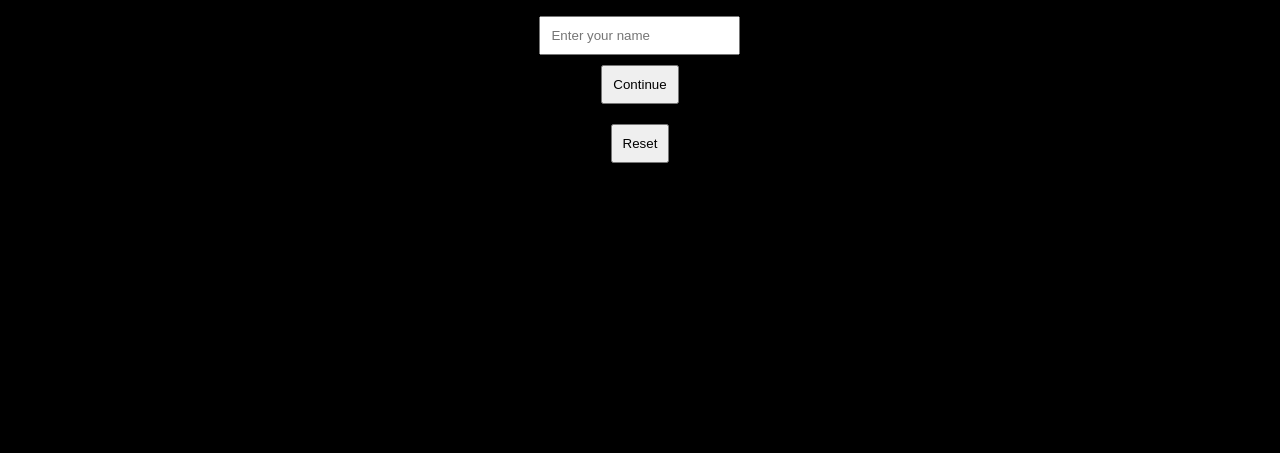
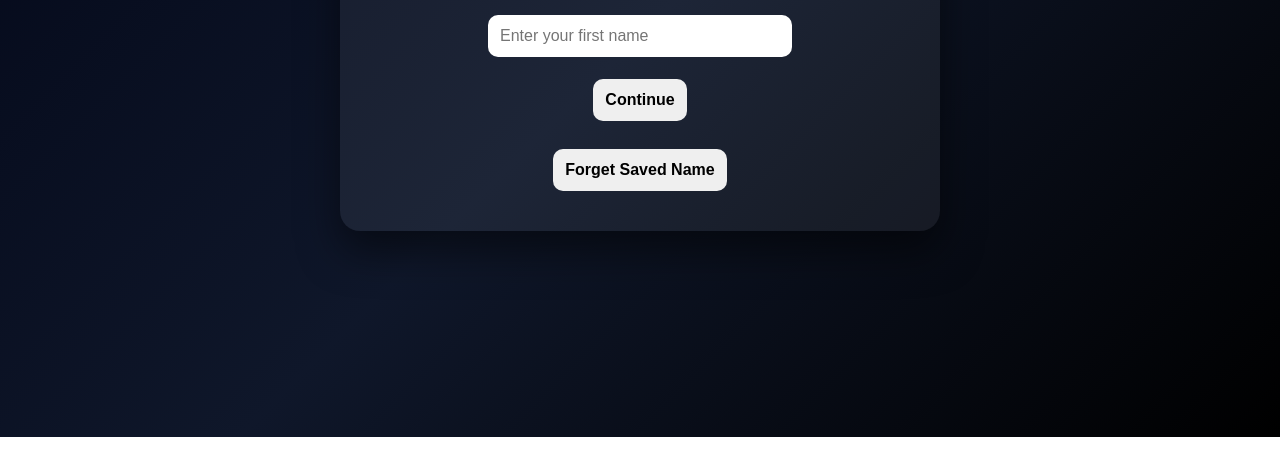
Before and after one commit to legoman20000-ops/name-guesser, a plain HTML site: page index.html in a window 1280 px wide. Shown: the part 363-816 px from the top of the page. Drawn offline with Linux system fonts and the light colour scheme.

Commit message:
Update index.html

```diff
--- a/index.html
+++ b/index.html
@@ -1,71 +1,149 @@
 <!DOCTYPE html>
-<html>
+<html lang="en">
 <head>
-<title>Name Guesser</title>
+  <meta charset="UTF-8" />
+  <meta name="viewport" content="width=device-width, initial-scale=1.0" />
+  <title>Welcome</title>
   <style>
     body {
-  font-family: Arial;
-  background: black;
+      margin: 0;
+      font-family: Arial, sans-serif;
+      background: linear-gradient(135deg, #020617, #0f172a, #000);
       color: white;
       display: flex;
       justify-content: center;
       align-items: center;
-  height: 100vh;
+      min-height: 100vh;
     }
     .card {
       text-align: center;
+      background: rgba(255,255,255,0.06);
+      padding: 40px;
+      border-radius: 20px;
+      box-shadow: 0 20px 40px rgba(0,0,0,0.5);
+      width: min(90vw, 520px);
+    }
+    h1 {
+      font-size: 2.4rem;
+      margin-bottom: 10px;
+    }
+    p {
+      color: rgba(255,255,255,0.7);
     }
     input, button {
-  margin-top: 10px;
-  padding: 10px;
+      margin-top: 12px;
+      padding: 12px;
+      border-radius: 10px;
+      border: none;
+      font-size: 1rem;
+    }
+    input {
+      width: 100%;
+      max-width: 280px;
+    }
+    button {
+      cursor: pointer;
+      font-weight: bold;
+    }
+    .row {
+      display: flex;
+      flex-direction: column;
+      align-items: center;
+      gap: 10px;
+      margin-top: 16px;
     }
   </style>
 </head>
 <body>
-
   <div class="card">
     <h1 id="title">Loading...</h1>
+    <p id="subtitle"></p>
 
     <div id="askBox" style="display:none;">
-    <input id="nameInput" placeholder="Enter your name">
-    <br>
+      <div class="row">
+        <input id="nameInput" placeholder="Enter your first name" maxlength="40" />
         <button onclick="saveName()">Continue</button>
       </div>
+    </div>
 
-  <button onclick="reset()" style="margin-top:20px;">Reset</button>
+    <div class="row">
+      <button onclick="resetName()">Forget Saved Name</button>
+    </div>
   </div>
 
   <script>
-const key = "realName";
+    const STORAGE_KEY = "welcome_name";
 
-function load() {
-  let name = localStorage.getItem(key);
+    function formatName(name) {
+      name = String(name || "").trim();
+      if (!name) return "";
+      return name.charAt(0).toUpperCase() + name.slice(1).toLowerCase();
+    }
 
-  if (!name) {
-    document.getElementById("title").innerText = "What is your name?";
-    document.getElementById("askBox").style.display = "block";
+    function getNameFromUrl() {
+      const params = new URLSearchParams(window.location.search);
+      return formatName(params.get("name"));
+    }
+
+    function getSavedName() {
+      return formatName(localStorage.getItem(STORAGE_KEY));
+    }
+
+    function setSavedName(name) {
+      localStorage.setItem(STORAGE_KEY, formatName(name));
+    }
+
+    function showWelcome(name, source) {
+      document.getElementById("askBox").style.display = "none";
+      document.getElementById("title").innerText = "Welcome, " + name;
+
+      if (source === "url") {
+        document.getElementById("subtitle").innerText = "Loaded from your custom link.";
+      } else if (source === "saved") {
+        document.getElementById("subtitle").innerText = "Loaded from this browser's saved name.";
       } else {
-    document.getElementById("title").innerText = "Welcome, " + name;
+        document.getElementById("subtitle").innerText = "Saved successfully.";
       }
     }
 
+    function askName() {
+      document.getElementById("title").innerText = "What is your name?";
+      document.getElementById("subtitle").innerText = "Enter it once and this browser will remember you.";
+      document.getElementById("askBox").style.display = "block";
+    }
+
     function saveName() {
-  let name = document.getElementById("nameInput").value.trim();
+      const input = document.getElementById("nameInput").value;
+      const name = formatName(input);
       if (!name) return;
 
-  name = name.charAt(0).toUpperCase() + name.slice(1).toLowerCase();
-  localStorage.setItem(key, name);
-
-  load();
+      setSavedName(name);
+      showWelcome(name, "manual");
     }
 
-function reset() {
-  localStorage.removeItem(key);
-  location.reload();
+    function resetName() {
+      localStorage.removeItem(STORAGE_KEY);
+      location.href = location.pathname;
     }
 
-load();
+    function loadPage() {
+      const urlName = getNameFromUrl();
+      if (urlName) {
+        setSavedName(urlName);
+        showWelcome(urlName, "url");
+        return;
+      }
+
+      const savedName = getSavedName();
+      if (savedName) {
+        showWelcome(savedName, "saved");
+        return;
+      }
+
+      askName();
+    }
+
+    loadPage();
   </script>
-
 </body>
 </html>
```
Lines whose indentation alone changed are shown as unchanged.
